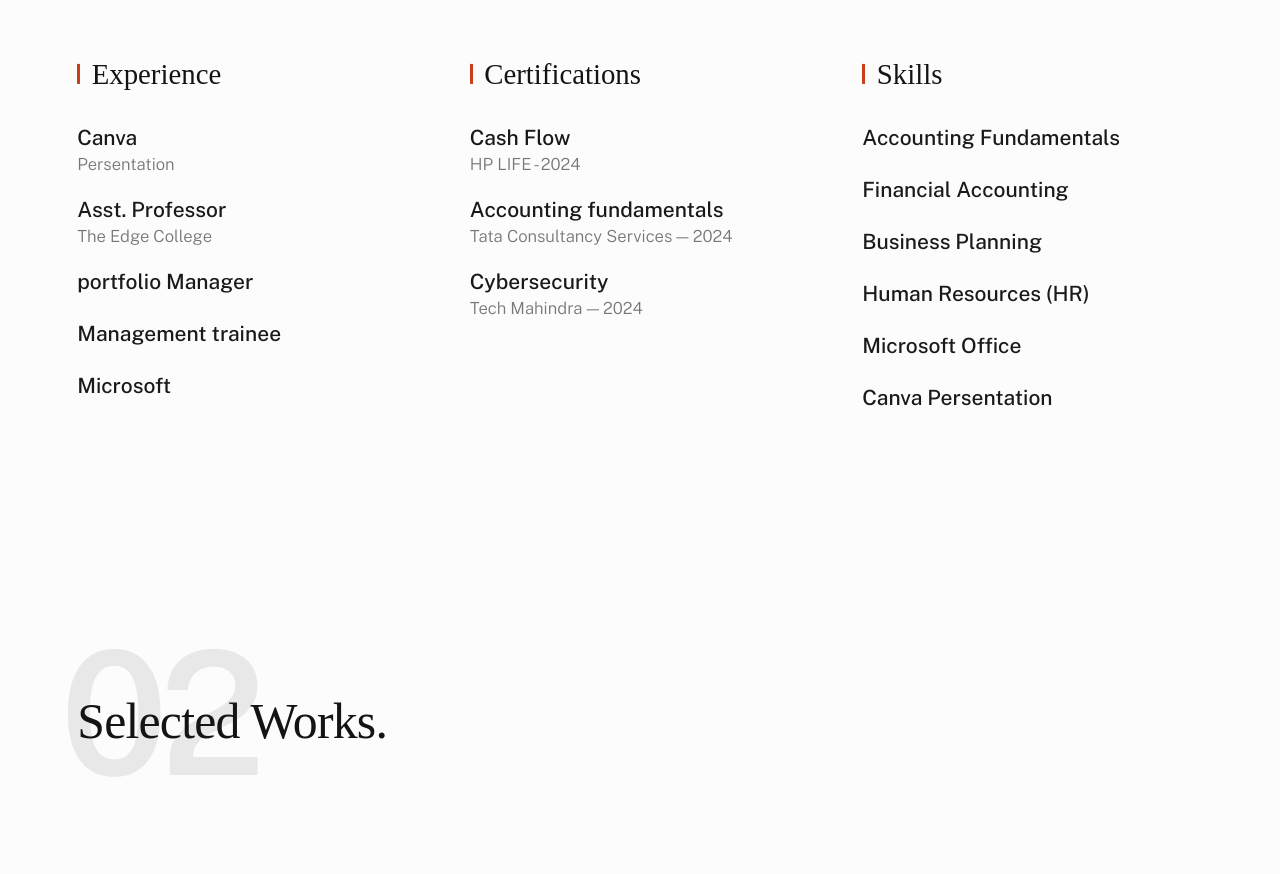
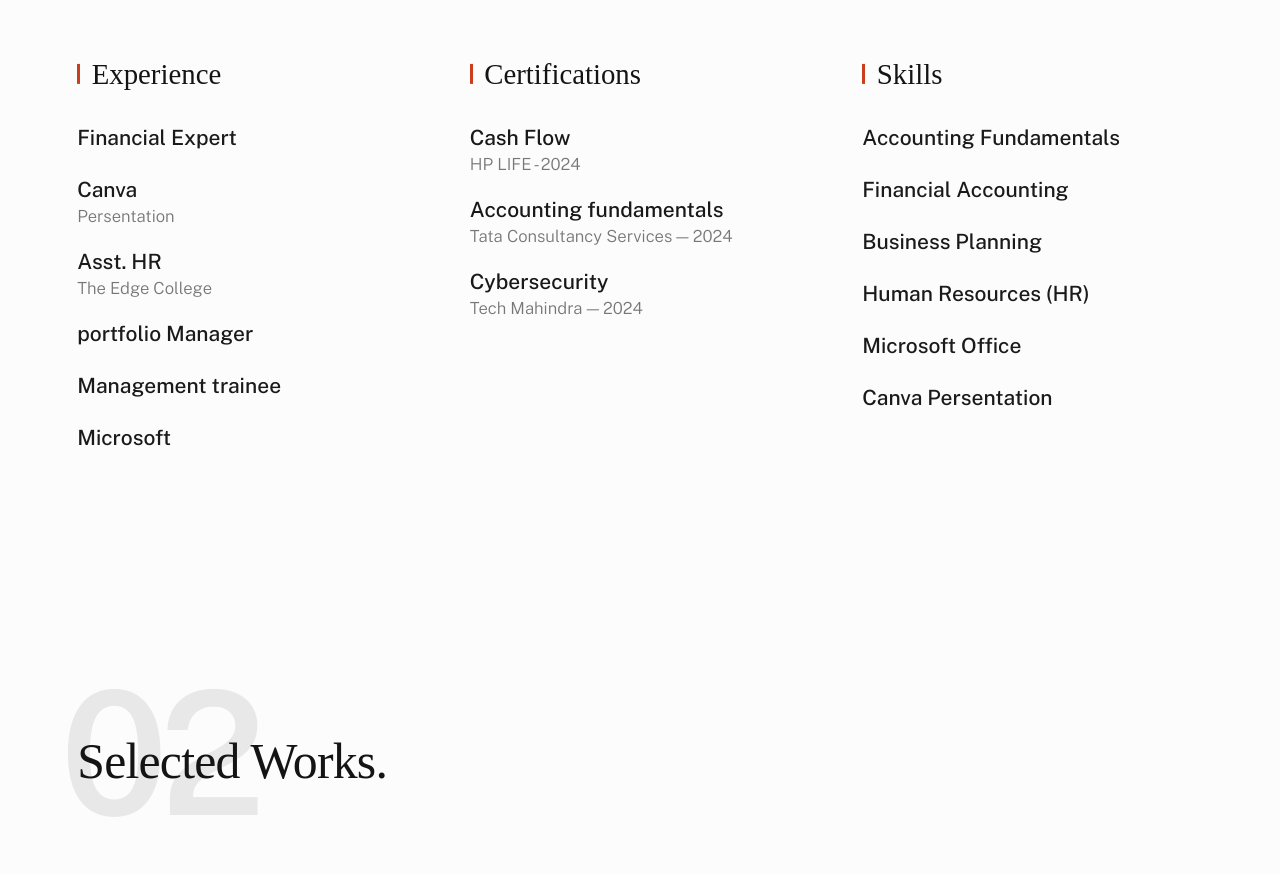
Before and after one commit to IsacSmile/Aman_Sharma, a plain HTML site: page index.html in a window 1280 px wide. Shown: the part 1900-2774 px from the top of the page. Drawn offline with nearby package versions, Linux system fonts and the light colour scheme; a web font is replaced by a local one.

Commit message:
Update index.html

```diff
--- a/index.html
+++ b/index.html
@@ -208,11 +208,14 @@
                             <h4 class="s-about__block-title">Experience</h4>
                             <ul class="s-about__list">
                                 <li>
+                                    Financial Expert
+                                </li>
+                                <li>
                                     Canva
                                     <span>Persentation</span>
                                 </li>
                                 <li>
-                                    Asst. Professor
+                                    Asst. HR
                                     <span>The Edge College</span>
                                 </li>
                                 <li>
```
